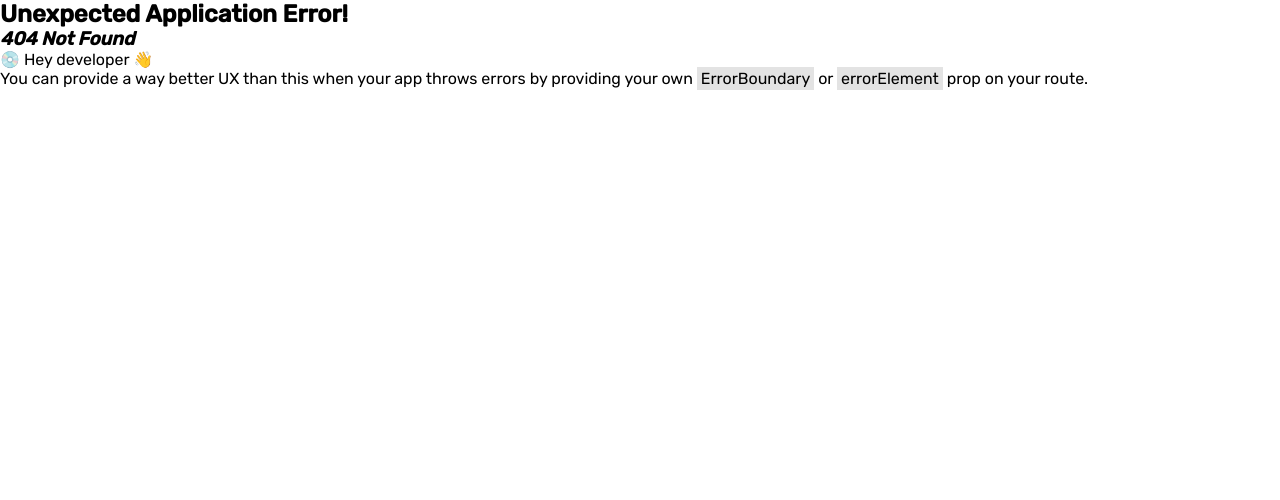
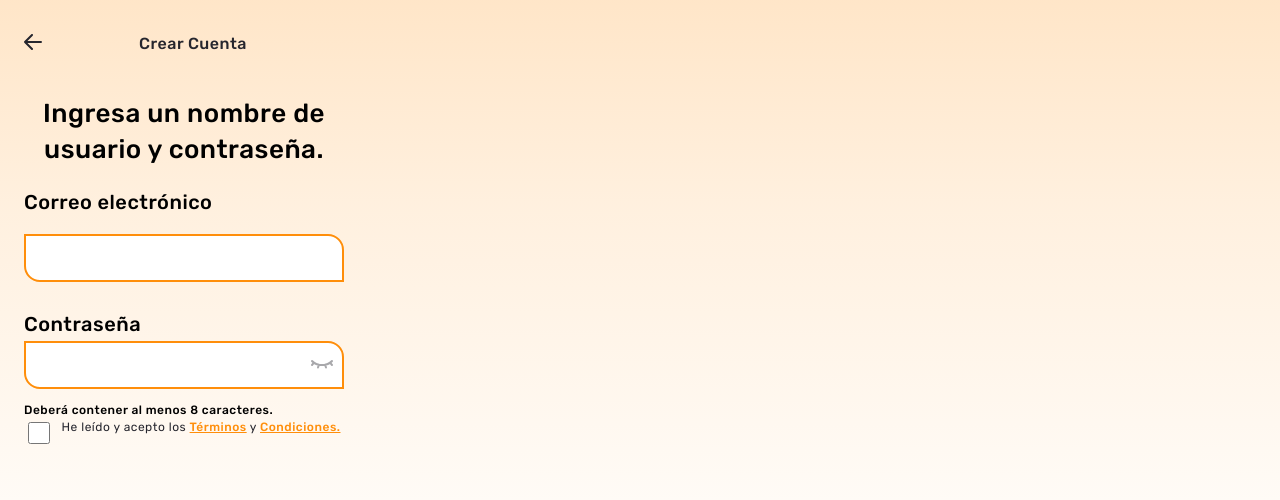
Before and after one commit to lpch20/front_final_project, a React (Vite) app: page /account-create in a window 1280 px wide. Before the commit this address had no page. Shown: the top 500 px of the page. Built offline with nearby package versions, Linux system fonts and the light colour scheme.

Commit message:
add accountcreate

```diff
--- a/src/components/Header/header.css
+++ b/src/components/Header/header.css
@@ -1,9 +1,31 @@
-.accountCreate{
+.accountCreate {
     display: flex;
-    flex-direction: row;
+    width: 320px;
+    height: 40px;
+    padding-right: 0px;
     align-items: center;
+    flex-shrink: 0;
+    margin: 0 24px;
+    margin-top: 24px;
+    margin-bottom: 32px;
 }
 
-.accountCreateChildTwo{
-    margin: 0 auto;
+.accountCreateChildTwo {
+  margin: 0 auto;
 }
+
+.accountCreateChildTwo h3 {
+  overflow: hidden;
+  color: var(--medios-tonos-gris-5, #26262e);
+  text-align: center;
+  text-overflow: ellipsis;
+  whitespace: nowrap;
+
+  /* Headings/Heading 5 - 16px/Medium */
+  font-family: Rubik;
+  font-size: 16px;
+  font-style: normal;
+  font-weight: 500;
+  line-height: 24px; /* 150% */
+  letter-spacing: 0.5px;
+}
--- a/src/components/Input/InputPassword.jsx
+++ b/src/components/Input/InputPassword.jsx
@@ -1,22 +1,23 @@
-import './input.css';
-import { useState } from 'react';
+import "./input.css";
+import { useState } from "react";
 
 function InputPassword(props) {
-  const [value, setValue] = useState('');
-  const [cssClass, setCssClass] = useState('active');
+  const [value, setValue] = useState("");
+  const [cssClass, setCssClass] = useState("active");
 
   const handleChange = (e) => {
     const newValue = e.target.value;
     setValue(newValue);
 
     if (newValue.length < 8) {
-      setCssClass('error');
+      setCssClass("error");
     } else {
-      setCssClass('inactive');
+      setCssClass("inactive");
     }
   };
 
   return (
+    <div>
       <div>
         <input
           value={value}
@@ -24,7 +25,9 @@ function InputPassword(props) {
           className={cssClass}
           type="password"
         />
-      <p className='hint'>{props.warning}</p>
+        <img className="eyeImage" style={props.style} src="/icon/eye.svg" alt="" />
+      </div>
+      <p className="hint">{props.warning}</p>
     </div>
   );
 }
--- a/src/components/Input/InputUser.jsx
+++ b/src/components/Input/InputUser.jsx
@@ -20,7 +20,6 @@ function InputUser(props) {
         className={cssClass}
         type="text"
       />
-      <p className="hint">{props.warning}</p>
     </div>
   );
 }
--- a/src/components/Input/input.css
+++ b/src/components/Input/input.css
@@ -4,7 +4,8 @@ input {
   padding: 0px 16px 0px 16px;
   border-radius: 0px 16px 0px 16px;
   border: 2px;
-  border: 2px solid #ff8e0a;
+  border: 2px solid var(--medios-tonos-gris-1, #e4e6e8);
+  margin-top: 12px;
 }
 
 .hint {
@@ -14,6 +15,7 @@ input {
   line-height: 18px;
   letter-spacing: 0.5px;
   text-align: left;
+  margin-top: 12px;
 }
 
 /***CLASS OF INPUT***/
@@ -54,3 +56,49 @@ input {
   letter-spacing: 0.5px;
   text-align: left;
 }
+
+.eyeImage {
+  position: absolute;
+  width: 24px;
+  height: 24px;
+  left: 310px;
+  top: 352px;
+}
+
+.termsAndConditions p {
+  color: var(--medios-tonos-gris-5, #26262e);
+
+  /* Body/Body Very Small - 12px/Regular */
+  font-family: Rubik;
+  font-size: 12px;
+  font-style: normal;
+  font-weight: 400;
+  line-height: 18px; /* 150% */
+  letter-spacing: 0.5px;
+}
+
+.termsAndConditions p a {
+  color: var(--Primario, #ff8e0a);
+
+  /* Body/Body Very Small - 12px/Medium */
+  font-family: Rubik;
+  font-size: 12px;
+  font-style: normal;
+  font-weight: 500;
+  line-height: 18px;
+  letter-spacing: 0.5px;
+}
+
+.termsAndConditions {
+  display: flex;
+  justify-content: center;
+  align-items: center;
+  gap: 12px;
+}
+
+.termsAndConditions input[type="checkbox"] {
+  width: 22px;
+  height: 22px;
+  border-radius: 0px 8px;
+  border: px solid var(--medios-tonos-gris-2, #bfc0c1);
+}
--- a/src/main.jsx
+++ b/src/main.jsx
@@ -7,11 +7,16 @@ import Login from "./pages/Login/Login";
 import Home from "./pages/Home/Home";
 import Search from "./pages/Search/Search";
 import ChekIn from "./pages/ChekIn/ChekIn";
+import AccountCreate from "./pages/Register/AccountCreate";
 
 const router = createBrowserRouter([
   {
     path: "/register",
     element: <Register></Register>,
+  },
+  {
+    path: "/account-create",
+    element: <AccountCreate></AccountCreate>,
   },
   {
     path: "/login",
--- a/src/pages/Login/Login.jsx
+++ b/src/pages/Login/Login.jsx
@@ -1,33 +1,41 @@
-import Header from "../../components/Header/Header"
-import InputPassword from "../../components/Input/InputPassword"
-import InputUser from "../../components/Input/InputUser"
-
+import Header from "../../components/Header/Header";
+import InputPassword from "../../components/Input/InputPassword";
+import InputUser from "../../components/Input/InputUser";
 
 function Login() {
-
-
+  const inputPasswordStyles = {
+    position: "absolute",
+    width: "24px",
+    height: "24px",
+    left: "310px",
+    top: "273px",
+  }
 
   return (
-    <div>
-        <Header title="Crear Cuenta"></Header>
-        <main>
-        <div className="mail">
-          <h2>Ingresa un nomre de <br />usuario y contraseña.</h2>
+    <div className="registerBody">
+      <main>
+        <div>
+          <Header title="Iniciar Sesion"></Header>
         </div>
-
-        <div>
-            <label htmlFor="">Nombre de Usuario</label>
-            <form action="">
-                <InputUser></InputUser>
-            </form>
-            <label htmlFor="">Contraseña</label>
-            <form action="">
-                <InputPassword warning="Deberá contener al menos 8 caracteres."></InputPassword>
-            </form>
-        </div>
+        <form action="">
+          <div className="inputMailType">
+            <div className="inputDivMail">
+              <label>Nombre de Usuario o E-mail</label>
+              <div className="inputMail">
+                <InputUser warning="Deberás poder confirmarlo luego."></InputUser>
+              </div>
+            </div>
+            <div>
+              <label>Contraseña:</label>
+              <div className="inputMail">
+                <InputPassword style={inputPasswordStyles}></InputPassword>
+              </div>
+            </div>
+          </div>
+        </form>
       </main>
     </div>
-  )
+  );
 }
 
-export default Login
+export default Login;
--- /dev/null
+++ b/src/pages/Register/AccountCreate.jsx
@@ -0,0 +1,44 @@
+import Header from "../../components/Header/Header";
+import InputUser from "../../components/Input/InputUser";
+import InputPassword from "../../components/Input/InputPassword";
+import './accountCreate.css'
+
+function AccountCreate() {
+  return (
+    <div className="registerBody">
+      <main>
+        <div>
+          <Header title="Crear Cuenta"></Header>
+        </div>
+        <div className="mail">
+          <h2>
+            Ingresa un nombre de <br />
+            usuario y contraseña.
+          </h2>
+        </div>
+        <form action="">
+          <div className="inputMailType">
+            <div className="inputDivMail">
+              <label>Correo electrónico</label>
+              <div className="inputMail">
+                <InputUser warning="Deberás poder confirmarlo luego."></InputUser>
+              </div>
+            </div>
+            <div>
+              <label>Contraseña</label>
+              <div className="inputMail">
+                <InputPassword warning="Deberá contener al menos 8 caracteres."></InputPassword>
+              </div>
+            </div>
+            <div className="termsAndConditions">
+              <input className="inputCheck" type="checkbox" />
+              <p htmlFor="">He leído y acepto los <a href="">Términos</a> y <a href="">Condiciones.</a></p>
+            </div>
+          </div>
+        </form>
+      </main>
+    </div>
+  );
+}
+
+export default AccountCreate;
--- a/src/pages/Register/Register.jsx
+++ b/src/pages/Register/Register.jsx
@@ -5,10 +5,12 @@ import "./register.css";
 function Register() {
   return (
     <div className="registerBody">
-      <main>
-        <div className="header">
+      <header>
+        <div>
           <Header title="Crear Cuenta"></Header>
         </div>
+      </header>
+      <main>
         <div className="mail">
           <h2>
             ¿Cuál es tu correo <br />
--- /dev/null
+++ b/src/pages/Register/accountCreate.css
@@ -0,0 +1,3 @@
+.inputDivMail{
+    margin-bottom: 46px;
+}
--- a/src/pages/Register/register.css
+++ b/src/pages/Register/register.css
@@ -1,4 +1,4 @@
-.registerBody {
+body {
   background-image: linear-gradient(
     0deg,
     rgba(253, 254, 255, 0) 25%,
@@ -12,7 +12,6 @@
   left: -4791px;
 }
 
-
 .mail h2 {
   font-family: Rubik;
   font-size: 26px;
@@ -20,6 +19,8 @@
   line-height: 36px;
   letter-spacing: 0.5px;
   text-align: center;
+  margin: 0 24px;
+  margin-bottom: 20px;
 }
 
 .inputMailType label {
@@ -29,14 +30,7 @@
   line-height: 28px;
   letter-spacing: 0.5px;
   text-align: left;
-}
-
-.mail {
-  width: 320px;
-  height: 118px;
-  top: 188px;
-  left: 24px;
-  gap: 12px;
+  margin: 0 24px;
 }
 
 .mailOnclick {
@@ -45,9 +39,24 @@
 }
 
 .header {
-  width: 320px;
+  width: 100%;
   height: 40px;
   top: 24px;
   left: 24px;
   padding: 0px, 24px, 0px, 0px;
+  margin: 0 24px;
+  margin-top: 24px;
+  margin-bottom: 32px;
 }
+
+.inputMail {
+  display: flex;
+  height: 48px;
+  padding: 0px 16px;
+  padding-top: 24px;
+  margin-bottom: 24px;
+  align-items: center;
+  justify-content: center;
+  align-self: stretch;
+  border-radius: 0px 16px;
+}
```
Also changed, not shown: public/icon/eye.svg (added), src/pages/Login/login.css (added). Lines whose indentation alone changed are shown as unchanged.
